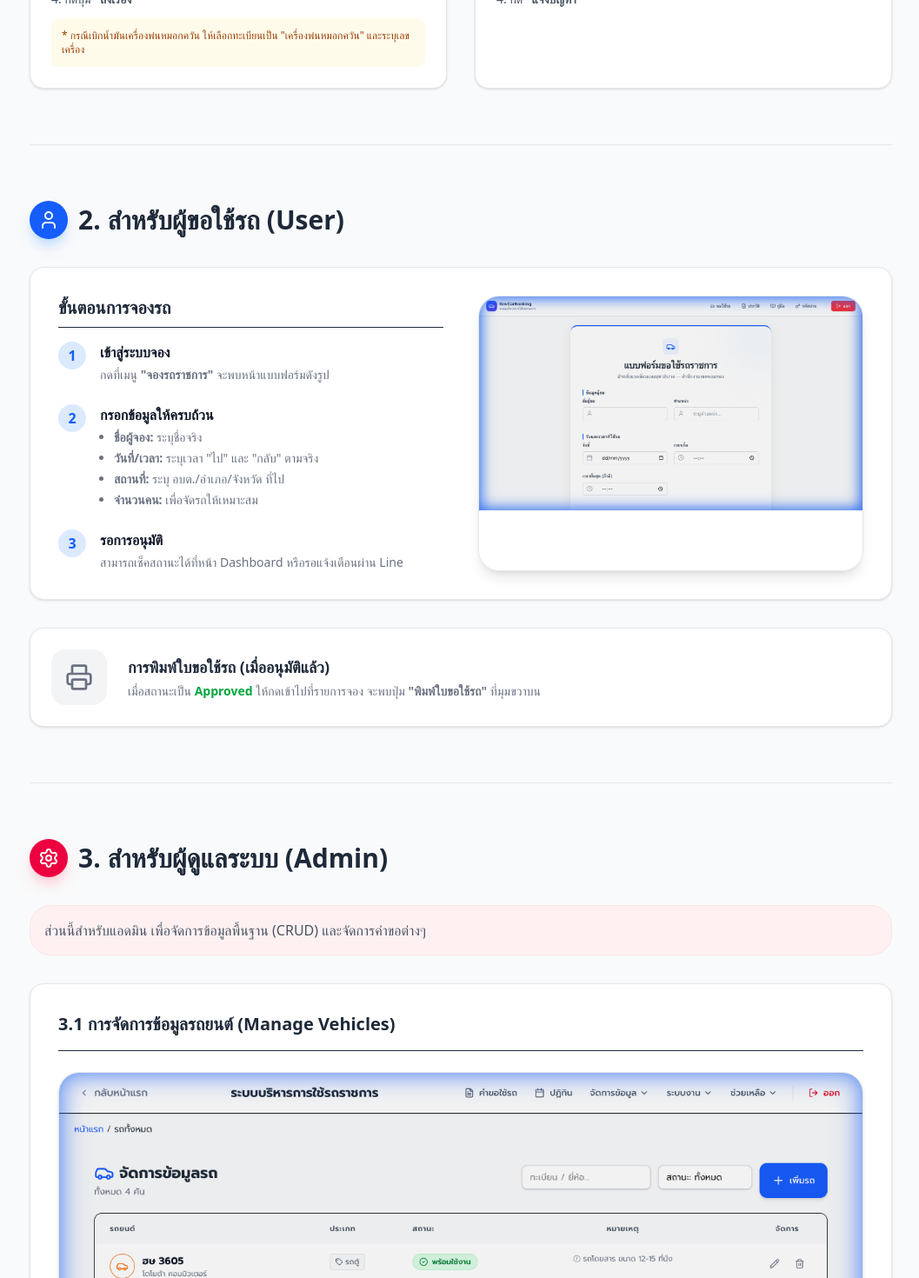
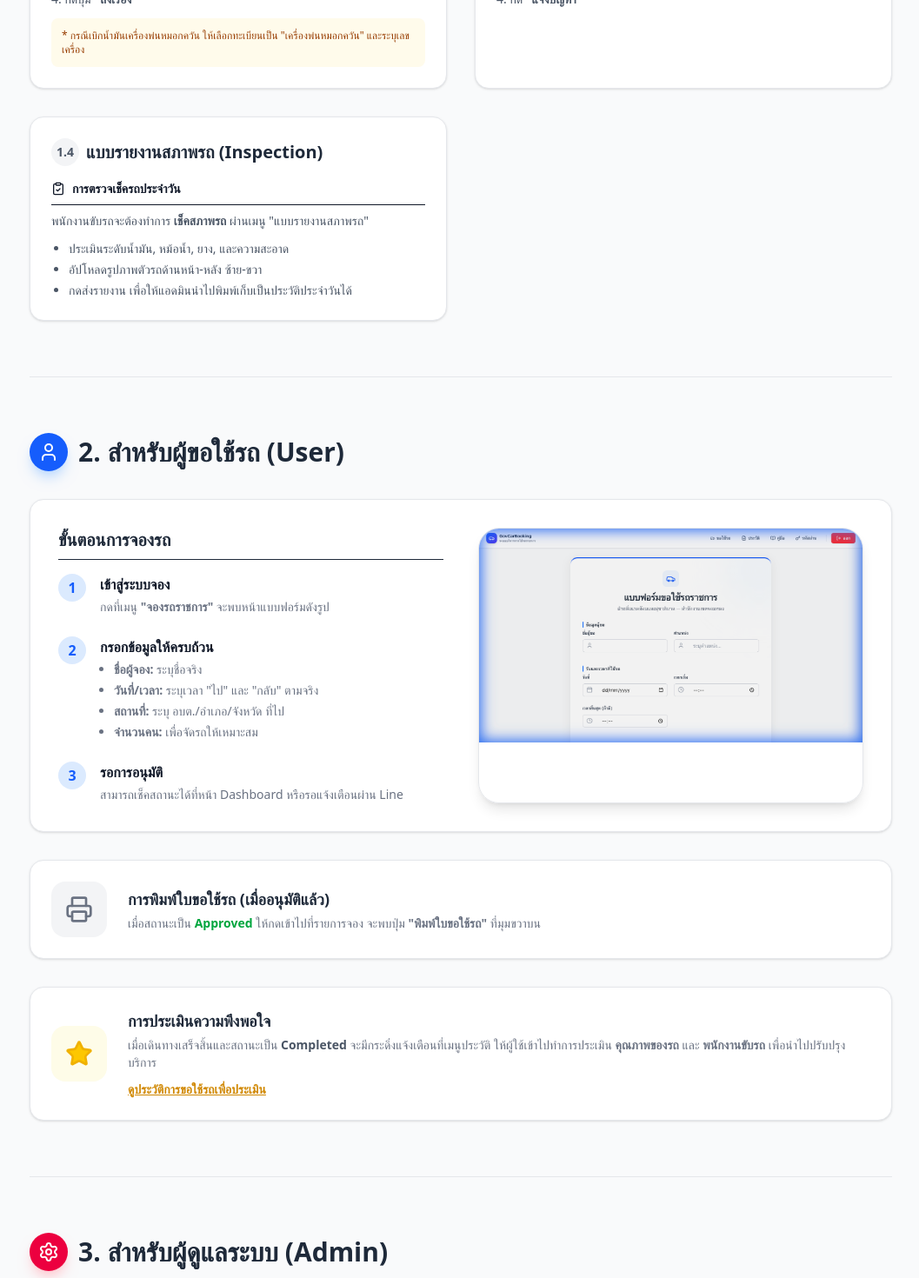
Before and after one commit to suwimon-th/govcarbooking-v2, a Next.js app: page /manual in a window 1280 px wide. Shown: the part 1600-3070 px from the top of the page at 87% size, without its empty margins (110-1167 px from the left). Built offline with nearby package versions, Linux system fonts and the light colour scheme.

Commit message:
อัปเดตคู่มือการใช้งานระบบ: เพิ่มส่วนประเมิน ตรวจสภาพรถ และพ่นหมอกควัน

```diff
--- a/app/manual/page.tsx
+++ b/app/manual/page.tsx
@@ -1,6 +1,6 @@
 "use client";
 
-import { BookOpen, Calendar, Fuel, AlertTriangle, Printer, CheckCircle2, Clock, MapPin, User, Settings, Info, ChevronRight, Menu, Plus, Edit, Trash2, Search } from "lucide-react";
+import { BookOpen, Calendar, Fuel, AlertTriangle, Printer, CheckCircle2, Clock, MapPin, User, Settings, Info, ChevronRight, Menu, Plus, Edit, Trash2, Search, Star, ClipboardCheck, SprayCan, FileText } from "lucide-react";
 import Image from "next/image";
 import Link from "next/link";
 import { useState } from "react";
@@ -172,6 +172,25 @@ export default function ManualPage() {
                                 <p>4. กด <strong>"แจ้งปัญหา"</strong></p>
                             </div>
                         </div>
+
+                        {/* 1.4 Inspection */}
+                        <div className="bg-white p-6 rounded-2xl border border-gray-200 shadow-sm">
+                            <h3 className="text-xl font-bold text-gray-800 mb-4 flex items-center gap-2">
+                                <span className="w-8 h-8 rounded-full bg-gray-100 flex items-center justify-center text-sm font-bold text-gray-600">1.4</span>
+                                แบบรายงานสภาพรถ (Inspection)
+                            </h3>
+                            <div className="space-y-3 text-sm text-gray-600">
+                                <div className="font-bold flex items-center gap-2 text-gray-900 border-b pb-2 mb-2">
+                                    <ClipboardCheck className="w-4 h-4" /> การตรวจเช็ครถประจำวัน
+                                </div>
+                                <p>พนักงานขับรถจะต้องทำการ <strong>เช็คสภาพรถ</strong> ผ่านเมนู "แบบรายงานสภาพรถ"</p>
+                                <ul className="list-disc pl-5 space-y-1 mt-2">
+                                    <li>ประเมินระดับน้ำมัน, หม้อน้ำ, ยาง, และความสะอาด</li>
+                                    <li>อัปโหลดรูปภาพตัวรถด้านหน้า-หลัง ซ้าย-ขวา</li>
+                                    <li>กดส่งรายงาน เพื่อให้แอดมินนำไปพิมพ์เก็บเป็นประวัติประจำวันได้</li>
+                                </ul>
+                            </div>
+                        </div>
                     </div>
                 </section>
 
@@ -234,6 +253,21 @@ export default function ManualPage() {
                             <p className="text-sm text-gray-500 mt-1">
                                 เมื่อสถานะเป็น <span className="text-green-600 font-bold">Approved</span> ให้กดเข้าไปที่รายการจอง จะพบปุ่ม <strong>"พิมพ์ใบขอใช้รถ"</strong> ที่มุมขวาบน
                             </p>
+                        </div>
+                    </div>
+
+                    <div className="bg-white p-6 rounded-2xl border border-gray-200 shadow-sm flex flex-col md:flex-row items-center gap-6 mt-6">
+                        <div className="w-16 h-16 bg-yellow-50 rounded-2xl flex items-center justify-center text-yellow-500 shrink-0">
+                            <Star className="w-8 h-8 fill-yellow-400" />
+                        </div>
+                        <div>
+                            <h3 className="text-lg font-bold text-gray-800">การประเมินความพึงพอใจ</h3>
+                            <p className="text-sm text-gray-500 mt-1 mb-2">
+                                เมื่อเดินทางเสร็จสิ้นและสถานะเป็น <span className="text-gray-600 font-bold">Completed</span> จะมีกระดิ่งแจ้งเตือนที่เมนูประวัติ ให้ผู้ใช้เข้าไปทำการประเมิน <strong>คุณภาพของรถ</strong> และ <strong>พนักงานขับรถ</strong> เพื่อนำไปปรับปรุงบริการ
+                            </p>
+                            <Link href="/user/my-requests" className="text-sm font-bold text-yellow-600 hover:text-yellow-700 underline">
+                                ดูประวัติการขอใช้รถเพื่อประเมิน
+                            </Link>
                         </div>
                     </div>
                 </section>
@@ -339,8 +373,57 @@ export default function ManualPage() {
                             <div className="space-y-4 text-sm text-gray-600">
                                 <p>แสดงรายการเบิกน้ำมันทั้งหมด เรียงจากล่าสุดไปเก่าสุด</p>
                                 <ul className="list-disc pl-5 space-y-1">
-                                    <li>ท่านสามารถตรวจสอบดูว่าใครเบิกน้ำมัน ทะเบียนอะไร วันที่เท่าไหร่</li>
-                                    <li>หากต้องการนำข้อมูลไปทำรายงาน สามารถดูได้จากตารางนี้</li>
+                                </ul>
+                            </div>
+                        </div>
+
+                        {/* 3.5 Evaluations */}
+                        <div className="bg-white p-6 md:p-8 rounded-2xl border border-gray-200 shadow-sm">
+                            <h3 className="text-xl font-bold text-gray-800 mb-6 flex items-center gap-2 border-b pb-4">
+                                3.5 ผลการประเมิน (Evaluations & Quality)
+                            </h3>
+                            <div className="grid md:grid-cols-2 gap-6 text-sm text-gray-600">
+                                <div>
+                                    <div className="font-bold text-yellow-600 flex items-center gap-2 mb-2"><Star className="w-4 h-4" /> ดูสถิติและประวัติ</div>
+                                    <p className="mb-2">เมนูนี้รวบรวมผลโหวตจากผู้ขอใช้รถ โดยแบ่งการดูได้ 2 โหมด:</p>
+                                    <ul className="list-disc pl-5 space-y-1">
+                                        <li><strong>ประวัติการประเมิน:</strong> ดูแบบเรียงตามรายการจอง โหวตให้กี่คะแนน มีข้อเสนอแนะอะไรบ้าง</li>
+                                        <li><strong>สถิติรายคนขับ:</strong> สรุปคะแนนเฉลี่ย และ % ความพึงพอใจของพนักงานแต่ละท่าน</li>
+                                    </ul>
+                                </div>
+                                <div className="bg-gray-50 rounded-xl p-4 flex flex-col justify-center items-center text-center border border-gray-100">
+                                    <FileText className="w-8 h-8 text-blue-400 mb-2" />
+                                    <p className="font-bold text-gray-800">ส่งออกข้อมูลเป็น Word</p>
+                                    <p className="text-xs mt-1">สามารถกดไอคอนดาวน์โหลดท้ายรายการ เพื่อดึงใบประเมินออกมาปริ้นท์ได้เลย</p>
+                                </div>
+                            </div>
+                        </div>
+
+                        {/* 3.6 Inspections */}
+                        <div className="bg-white p-6 md:p-8 rounded-2xl border border-gray-200 shadow-sm">
+                            <h3 className="text-xl font-bold text-gray-800 mb-6 flex items-center gap-2 border-b pb-4">
+                                3.6 รายงานสภาพรถ (Vehicle Inspections)
+                            </h3>
+                            <div className="space-y-4 text-sm text-gray-600">
+                                <p>ตรวจสอบการเช็ครถประจำวันของพนักงานขับรถได้ที่เมนู <strong>"แบบรายงานสภาพรถ"</strong></p>
+                                <ul className="list-disc pl-5 space-y-1">
+                                    <li>ดูสถานะ ปกติ/ไม่ปกติ ของของเหลว แบตเตอรี่ และยาง</li>
+                                    <li>ดูรูปถ่ายรถที่พนักงานส่งมา</li>
+                                    <li>กดไอคอน Word เพื่อนำออก <strong>ใบรายงานสรุปสภาพรถ</strong> (สามารถตั้งค่ารายชื่อผู้รับผิดชอบท้ายใบงานได้ที่ปุ่มรูปฟันเฟือง มุมขวาบนของหน้าจอ)</li>
+                                </ul>
+                            </div>
+                        </div>
+
+                        {/* 3.7 Fogging */}
+                        <div className="bg-white p-6 md:p-8 rounded-2xl border border-gray-200 shadow-sm">
+                            <h3 className="text-xl font-bold text-gray-800 mb-6 flex items-center gap-2 border-b pb-4">
+                                3.7 เครื่องพ่นหมอกควัน (Fogging Machines)
+                            </h3>
+                            <div className="space-y-4 text-sm text-gray-600">
+                                <p>เมนูพิเศษสำหรับการจัดการเครื่องพ่นหมอกควัน (CRUD) แบบเดียวกับการจัดการรถยนต์</p>
+                                <ul className="list-disc pl-5 space-y-1">
+                                    <li>เพิ่ม/แก้ไข รหัสเครื่องพ่นหมอกควัน</li>
+                                    <li>พนักงานสามารถทำเรื่องเบิกน้ำมันให้กับเครื่องเหล่านี้ได้ในเมนู "เบิกน้ำมัน" โดยเลือกรถชื่อ "เครื่องพ่นหมอกควัน" จากนั้นให้กรอกเลขเครื่อง</li>
                                 </ul>
                             </div>
                         </div>
```
